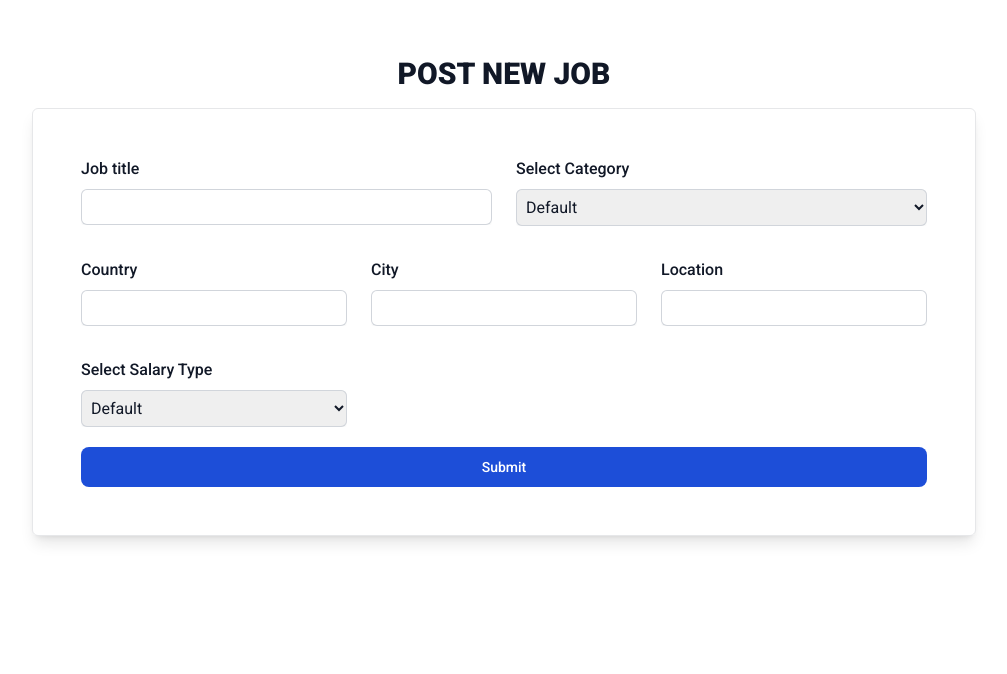
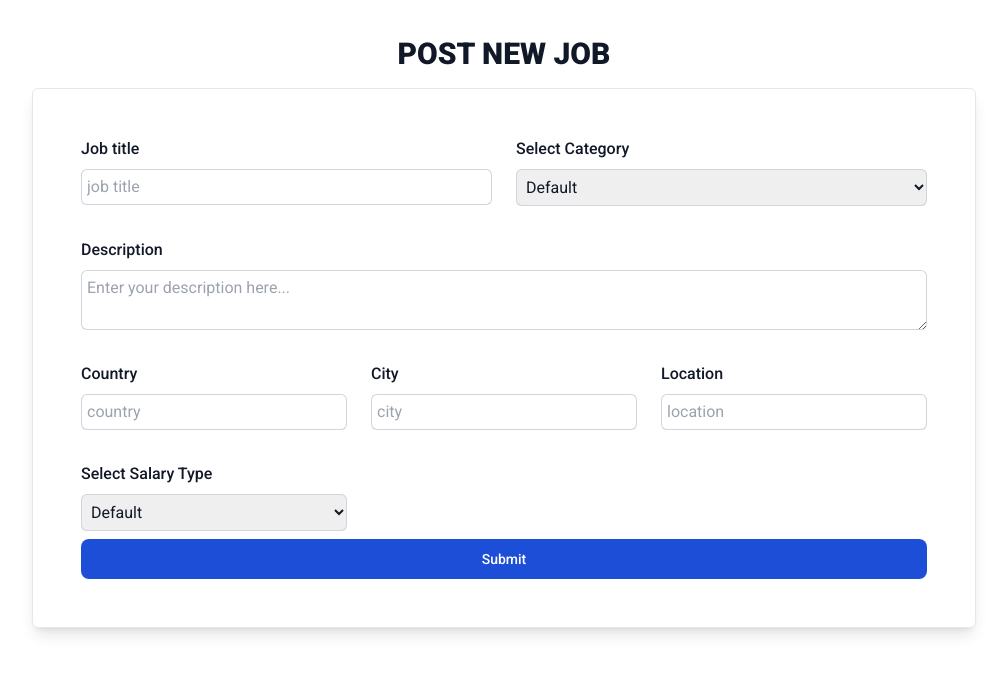
Before and after one commit to Ahmad-Mehtab/job-portal, a React (Vite) app in the folder frontend/: page /job/post in a window 1280 px wide. Shown: the top 674 px of the page, without its empty margins (136-1143 px from the left). Built offline with nearby package versions, Linux system fonts and the light colour scheme.

Commit message:
changes by ahmad

```diff
--- a/frontend/package.json
+++ b/frontend/package.json
@@ -13,6 +13,7 @@
   "dependencies": {
     "@headlessui/react": "^1.7.18",
     "@heroicons/react": "^2.1.1",
+    "@hookform/resolvers": "^3.3.4",
     "@reduxjs/toolkit": "^2.2.1",
     "@tanstack/react-query": "^5.20.5",
     "axios": "^1.6.5",
@@ -24,7 +25,8 @@
     "react-query": "^3.39.3",
     "react-redux": "^9.1.0",
     "react-router-dom": "^6.21.1",
-    "redux-persist": "^6.0.0"
+    "redux-persist": "^6.0.0",
+    "yup": "^1.3.3"
   },
   "devDependencies": {
     "@types/react": "^18.2.43",
--- a/frontend/src/@config/index.js
+++ b/frontend/src/@config/index.js
@@ -13,7 +13,7 @@ export const PrivateAxios = axios.create({
     baseURL: CONSTANTS.BASEURL
 })
 
-console.log(PrivateAxios);
+
 
 // jwt token
 PrivateAxios.interceptors.request.use(function (config) {
--- /dev/null
+++ b/frontend/src/@validationSchema/SchemaPostJob.js
@@ -0,0 +1,35 @@
+// validationSchema.js
+import * as yup from "yup";
+
+const validationSchema = yup.object().shape({
+  title: yup.string().required("Job title is required"),
+  category: yup.string().required("Category is required"),
+  description: yup.string().required("Description is required"),
+  country: yup.string().required("Country is required"),
+  city: yup.string().required("City is required"),
+  location: yup.string().required("Location is required"),
+  salarytype: yup.string().required("Salary type is required"),
+//   fixedSalary: yup
+//     .number()
+//     .when("salarytype", {
+//       is: "fixed",
+//       then: yup.number().required("Fixed salary is required"),
+//     }),
+//   salaryFrom: yup
+//     .number()
+//     .when("salarytype", {
+//       is: "range",
+//       then: yup.number().required("Salary From is required"),
+//     }),
+//   salaryTo: yup
+//     .number()
+//     .when(["salarytype", "salaryFrom"], {
+//       is: (salarytype, salaryFrom) => salarytype === "range" && !!salaryFrom,
+//       then: yup
+//         .number()
+//         .min(yup.ref("salaryFrom"), "Salary To must be greater than Salary From")
+//         .required("Salary To is required"),
+//     }),
+});
+
+export default validationSchema;
--- a/frontend/src/App.css
+++ b/frontend/src/App.css
@@ -70,6 +70,12 @@ p {
   h6 {
     font-size: 1.15rem;
   }
+}
+
+html, body {
+  margin: 0;
+  padding: 0;
+  height: 100%;
 }
 
 .authPage {
--- a/frontend/src/components/Job/PostJob.jsx
+++ b/frontend/src/components/Job/PostJob.jsx
@@ -1,14 +1,60 @@
-import React from "react";
+import React, { useEffect } from "react";
 import { useForm } from "react-hook-form";
+import toast from "react-hot-toast";
+import { yupResolver } from "@hookform/resolvers/yup";
+import validationSchema from "../../@validationSchema/SchemaPostJob";
 
 function PostJob() {
+  const {
+    register,
+    handleSubmit,
+    reset,
+    getValues,
+    watch,
+    formState: { errors },
+  } = useForm({
+    resolver: yupResolver(validationSchema), // Use the validation schema with React Hook Form
+  });
+  const values = getValues();
+  const salaryTo = watch("salaryTo");
+  const salaryFrom = watch("salaryFrom");
+  // Trigger effect when form data changes
 
-  const {register,handleSubmit, reset} = useForm();
+  //
+  // const validateSalaryTo = (value) => {
+  //   console.log("dd");
+  //   // const salaryFromValue = parseInt(getValues("salaryFrom"));
+  //   // const salaryToValue = parseInt(value);
+  //   // if (isNaN(salaryFromValue) || isNaN(salaryToValue)) {
+  //   //   return "Salary To must be a valid number";
+  //   // }
+  //   // if (salaryToValue <= salaryFromValue) {
+  //   //   return "Salary To must be greater than Salary From";
+  //   // }
+  //   // return true;
+  // };
+
+  var PostJob = null;
   const onPost = (data) => {
-    console.log(data);
-  }
+    const { salarytype, ...PostJob } = data;
+
+    if (salarytype === "default") {
+      toast.error("Please select salary type");
+      return;
+    } else if (salarytype === "fixed") {
+      // Handle fixed salary case
+    } else if (salaryTo < salaryFrom) {
+      toast.error("Salary To must be greater than salaryFrom");
+
+      // return false;
+    } else {
+      // Clear the error message when the condition is resolved
+      toast.dismiss(); // This will dismiss any currently displayed toast
+    }
+  };
+
   return (
-    <div className="max-w-5xl mx-auto my-5 h-100 p-10">
+    <div className="max-w-5xl mx-auto h-[85vh] p-10">
       <h1 className="text-3xl mb-5 text-center font-extrabold leading-7 text-gray-900 uppercase">
         Post new job
       </h1>
@@ -19,19 +65,25 @@ function PostJob() {
               <label
                 htmlFor="first-name"
                 className="block text-md font-medium leading-6 text-gray-900"
-                id="job-title"
+                id="title"
               >
                 Job title
               </label>
               <div className="mt-2">
                 <input
                   type="text"
-                  name="job-title"
-                  id="job-title"
-                  {...register("job-title")}
+                  name="title"
+                  id="title"
+                  placeholder="job title"
+                  {...register("title")}
                   autoComplete="given-name"
                   className="block w-full rounded-md border-0 p-1.5 text-gray-900 shadow-sm ring-1 ring-inset ring-gray-300 placeholder:text-gray-400 focus:ring-2 focus:ring-inset focus:ring-indigo-600 sm:text-md sm:leading-6"
                 />
+                {errors.title && (
+                  <p className="text-red-500 hover:text-red-700 text-[17px] mt-3">
+                    {errors.title.message}
+                  </p>
+                )}
               </div>
             </div>
 
@@ -50,13 +102,39 @@ function PostJob() {
                   autoComplete="country-name"
                   className="block w-full py-[8px] rounded-md border-0 p-1.5 text-gray-900 shadow-sm ring-1 ring-inset ring-gray-300 focus:ring-2 focus:ring-inset focus:ring-indigo-600 sm:text-md sm:leading-6"
                 >
-                  <option value={"defaul"}>Default</option>
+                  <option value="">Default</option>
                   <option value={"mern"}>MERN</option>
                   <option value={"mean"}>MEAN</option>
                 </select>
+                {values.category == "" && (
+                  <p className="text-red-500 hover:text-red-700 text-[17px] mt-3">
+                    Please select a category
+                  </p>
+                )}
               </div>
             </div>
 
+            <div className="sm:col-span-6">
+              <label
+                htmlFor="country"
+                className="block text-md font-medium leading-6 text-gray-900"
+              >
+                Description
+              </label>
+              <div className="mt-2">
+                <textarea
+                  id="description"
+                  {...register("description", { required: true })}
+                  className="block w-full rounded-md border-0 p-1.5 text-gray-900 shadow-sm ring-1 ring-inset ring-gray-300 placeholder:text-gray-400 focus:ring-2 focus:ring-inset focus:ring-indigo-600 sm:text-md sm:leading-6"
+                  placeholder="Enter your description here..."
+                />
+                  {errors.description && (
+                  <p className="text-red-500 hover:text-red-700 text-[17px] mt-3">
+                    {errors.description.message}
+                  </p>
+                )}
+              </div>
+            </div>
             <div className="sm:col-span-2">
               <label
                 htmlFor="country"
@@ -67,12 +145,18 @@ function PostJob() {
               <div className="mt-2">
                 <input
                   type="text"
+                  placeholder="country"
                   name="country"
                   id="country"
                   {...register("country")}
                   autoComplete="address-level2"
                   className="block w-full rounded-md border-0 p-1.5 text-gray-900 shadow-sm ring-1 ring-inset ring-gray-300 placeholder:text-gray-400 focus:ring-2 focus:ring-inset focus:ring-indigo-600 sm:text-md sm:leading-6"
                 />
+                {errors.country && (
+                  <p className="text-red-500 hover:text-red-700 text-[17px] mt-3">
+                    {errors.country.message}
+                  </p>
+                )}
               </div>
             </div>
             <div className="sm:col-span-2">
@@ -89,8 +173,14 @@ function PostJob() {
                   type="text"
                   {...register("city")}
                   autoComplete="city"
+                  placeholder="city"
                   className="block w-full rounded-md border-0 p-1.5 text-gray-900 shadow-sm ring-1 ring-inset ring-gray-300 placeholder:text-gray-400 focus:ring-2 focus:ring-inset focus:ring-indigo-600 sm:text-md sm:leading-6"
                 />
+                  {errors.city && (
+                  <p className="text-red-500 hover:text-red-700 text-[17px] mt-3">
+                    {errors.city.message}
+                  </p>
+                )}
               </div>
             </div>
             <div className="sm:col-span-2">
@@ -105,41 +195,118 @@ function PostJob() {
                   type="text"
                   name="location"
                   id="location"
+                  placeholder="location"
                   {...register("location")}
                   autoComplete="address-level1"
                   className="block w-full rounded-md border-0 p-1.5 text-gray-900 shadow-sm ring-1 ring-inset ring-gray-300 placeholder:text-gray-400 focus:ring-2 focus:ring-inset focus:ring-indigo-600 sm:text-md sm:leading-6"
                 />
+                  {errors.location && (
+                  <p className="text-red-500 hover:text-red-700 text-[17px] mt-3">
+                    {errors.location.message}
+                  </p>
+                )}
               </div>
             </div>
 
             <div className="sm:col-span-2">
               <label
-                htmlFor="country"
+                htmlFor="salarytype"
                 className="block text-md font-medium leading-6 text-gray-900"
               >
                 Select Salary Type
               </label>
               <div className="mt-2">
                 <select
-                  id="salary-type"
-                  name="salary-type"
-                  {...register("salary-type")}
+                  id="salarytype"
+                  name="salarytype"
+                  {...register("salarytype")}
                   autoComplete="country-name"
                   className="block w-full rounded-md py-[8px] border-0 p-1.5 text-gray-900 shadow-sm ring-1 ring-inset ring-gray-300 focus:ring-2 focus:ring-inset focus:ring-indigo-600 sm:max-w-xs sm:text-md sm:leading-6"
                 >
-                  <option value={"dafault"}>Default</option>
+                  <option value={"default"}>Default</option>
                   <option value={"fixed"}>Fixed</option>
                   <option value={"range"}>Range</option>
                 </select>
+                {values.salarytype === "default" ? (
+                  <p className="text-red-500 hover:text-red-700 text-[17px] mt-3">
+                    Please select salary
+                  </p>
+                ) : (
+                  ""
+                )}
               </div>
             </div>
+            <div className="sm:col-span-4">
+              {values.salarytype === "fixed" ? (
+                <div className="mt-2">
+                  <label
+                    htmlFor="fixedSalary"
+                    className="block text-md font-medium leading-6 text-gray-900"
+                  >
+                    Fixed Salary
+                  </label>
+                  <input
+                    type="text"
+                    name="fixedSalary"
+                    id="fixedSalary"
+                    {...register("fixedSalary")}
+                    autoComplete="off"
+                    className="block w-full rounded-md border-0 p-1.5 text-gray-900 shadow-sm ring-1 ring-inset ring-gray-300 placeholder:text-gray-400 focus:ring-2 focus:ring-inset focus:ring-indigo-600 sm:text-md sm:leading-6"
+                  />
+                  {errors.fixedSalary && (
+                    <p className="text-red-500 hover:text-red-700 text-[17px] mt-3">
+                      {errors.fixedSalary.message}
+                    </p>
+                  )}
+                </div>
+              ) : values.salarytype === "range" ? (
+                <div className="" style={{ display: "flex", gap: "10px" }}>
+                  <div style={{ flex: "1" }}>
+                    <label
+                      htmlFor="salaryFrom"
+                      className="block text-md font-medium leading-6 text-gray-900 mt-2"
+                    >
+                      Salary From
+                    </label>
+                    <input
+                      type="number"
+                      name="salaryFrom"
+                      id="salaryFrom"
+                      {...register("salaryFrom")}
+                      autoComplete="off"
+                      className="block w-full rounded-md border-0 p-1.5 text-gray-900 shadow-sm ring-1 ring-inset ring-gray-300 placeholder:text-gray-400 focus:ring-2 focus:ring-inset focus:ring-indigo-600 sm:text-md sm:leading-6"
+                    />
+                  </div>
+                  <div style={{ flex: "1" }}>
+                    <label
+                      htmlFor="salaryTo"
+                      className="block text-md font-medium leading-6 text-gray-900 mt-2"
+                    >
+                      Salary To
+                    </label>
+                    <input
+                      type="number"
+                      name="salaryTo"
+                      id="salaryTo"
+                      {...register("salaryTo")}
+                      autoComplete="off"
+                      className="block w-full rounded-md border-0 p-1.5 text-gray-900 shadow-sm ring-1 ring-inset ring-gray-300 placeholder:text-gray-400 focus:ring-2 focus:ring-inset focus:ring-indigo-600 sm:text-md sm:leading-6"
+                    />
+                    {errors.salaryTo && <p>{errors.salaryTo.message}</p>}
+                  </div>
+                </div>
+              ) : null}
+            </div>
           </div>
-          <button type="submit" className="w-full text-white text-center mt-5 bg-blue-700 hover:bg-blue-800 focus:ring-4 focus:outline-none focus:ring-blue-300 font-medium rounded-lg text-sm px-5 py-2.5 me-2 dark:bg-blue-600 dark:hover:bg-blue-700 dark:focus:ring-blue-800">
+          <button
+            type="submit"
+            className="w-full text-white text-center mt-2 bg-blue-700 hover:bg-blue-900  font-medium rounded-lg text-sm px-5 py-2.5 me-2 dark:bg-blue-600 dark:hover:bg-blue-700 dark:focus:ring-blue-800"
+          >
             {/* <svg aria-hidden="true" role="status" class="inline w-4 h-4 me-3 text-white animate-spin" viewBox="0 0 100 101" fill="none" xmlns="http://www.w3.org/2000/svg">
               <path d="M100 50.5908C100 78.2051 77.6142 100.591 50 100.591C22.3858 100.591 0 78.2051 0 50.5908C0 22.9766 22.3858 0.59082 50 0.59082C77.6142 0.59082 100 22.9766 100 50.5908ZM9.08144 50.5908C9.08144 73.1895 27.4013 91.5094 50 91.5094C72.5987 91.5094 90.9186 73.1895 90.9186 50.5908C90.9186 27.9921 72.5987 9.67226 50 9.67226C27.4013 9.67226 9.08144 27.9921 9.08144 50.5908Z" fill="#E5E7EB" />
               <path d="M93.9676 39.0409C96.393 38.4038 97.8624 35.9116 97.0079 33.5539C95.2932 28.8227 92.871 24.3692 89.8167 20.348C85.8452 15.1192 80.8826 10.7238 75.2124 7.41289C69.5422 4.10194 63.2754 1.94025 56.7698 1.05124C51.7666 0.367541 46.6976 0.446843 41.7345 1.27873C39.2613 1.69328 37.813 4.19778 38.4501 6.62326C39.0873 9.04874 41.5694 10.4717 44.0505 10.1071C47.8511 9.54855 51.7191 9.52689 55.5402 10.0491C60.8642 10.7766 65.9928 12.5457 70.6331 15.2552C75.2735 17.9648 79.3347 21.5619 82.5849 25.841C84.9175 28.9121 86.7997 32.2913 88.1811 35.8758C89.083 38.2158 91.5421 39.6781 93.9676 39.0409Z" fill="currentColor" />
             </svg> */}
-           Submit
+            Submit
           </button>
         </form>
       </div>
```
Also changed, not shown: 1 other file (tests, documents, lock files or other folders).
